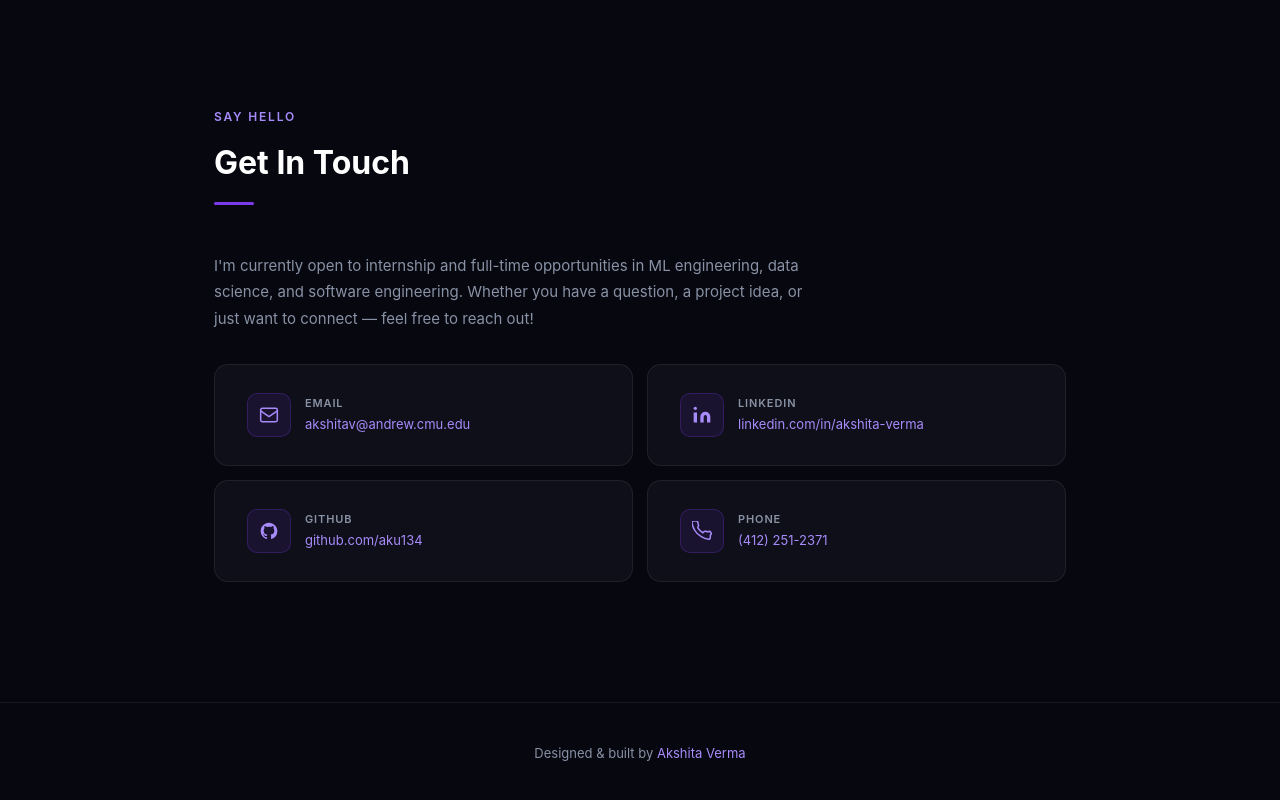
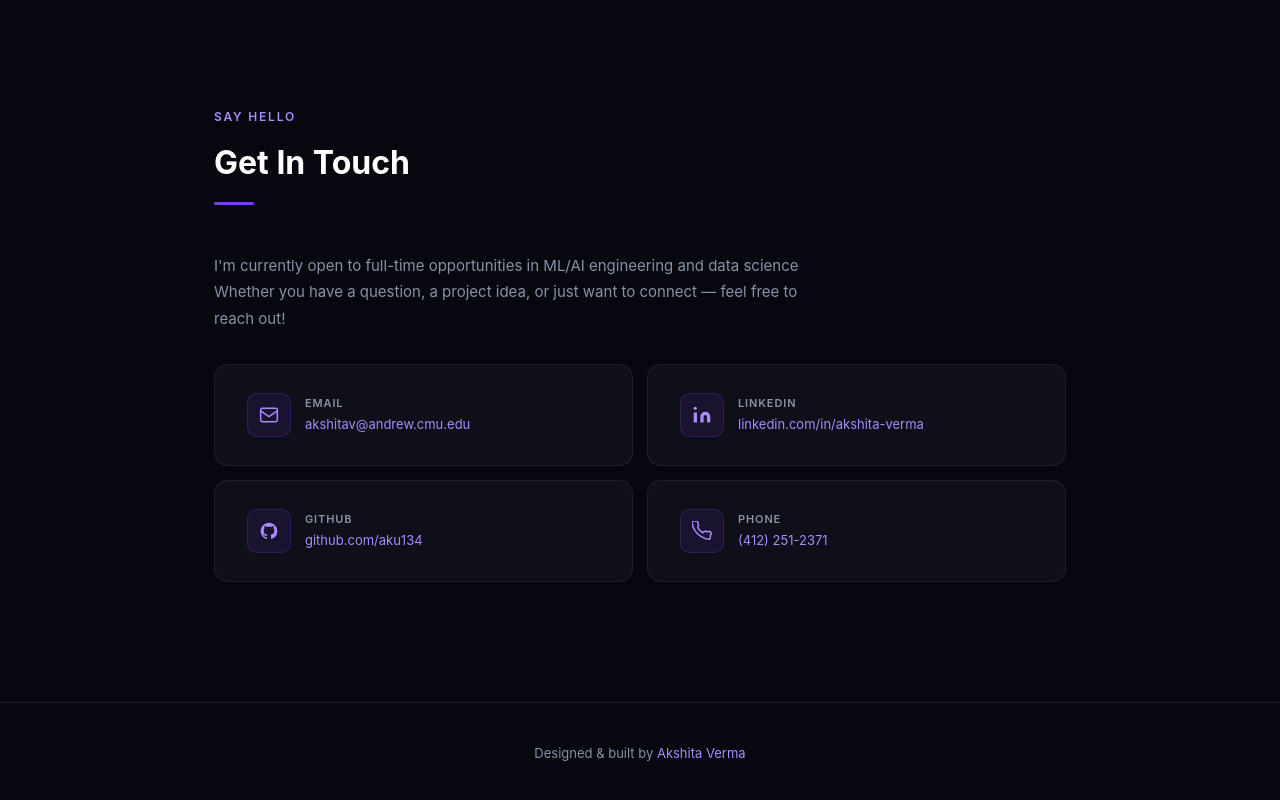
Before and after one commit to aku134/portfolio, a React (Vite) app: page / in a window 1280 px wide. Shown: the part 5142-5942 px from the top of the page. Built offline with nearby package versions, Linux system fonts and the light colour scheme.

Commit message:
Contact info

```diff
--- a/src/components/Contact.jsx
+++ b/src/components/Contact.jsx
@@ -9,8 +9,8 @@ export default function Contact() {
       <div className="contact-wrapper">
         <div className="contact-text">
           <p>
-            I'm currently open to internship and full-time opportunities in ML engineering,
-            data science, and software engineering. Whether you have a question, a project idea,
+            I'm currently open to full-time opportunities in ML/AI engineering and
+            data science Whether you have a question, a project idea,
             or just want to connect — feel free to reach out!
           </p>
         </div>
```
